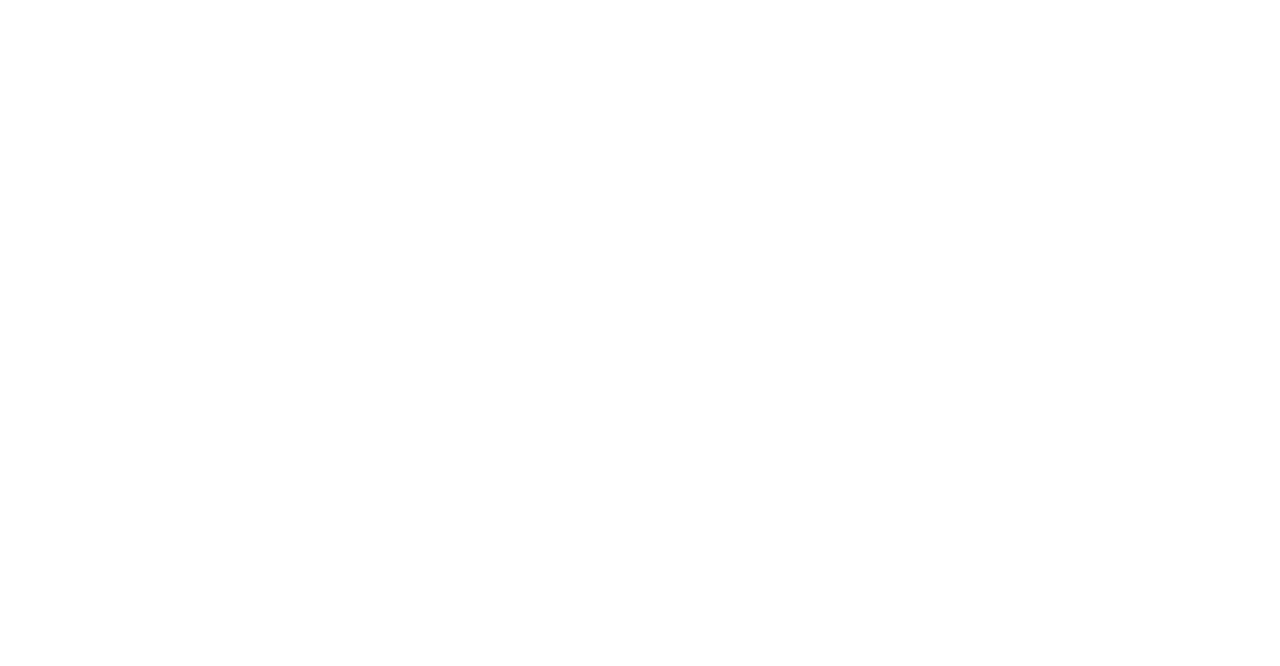
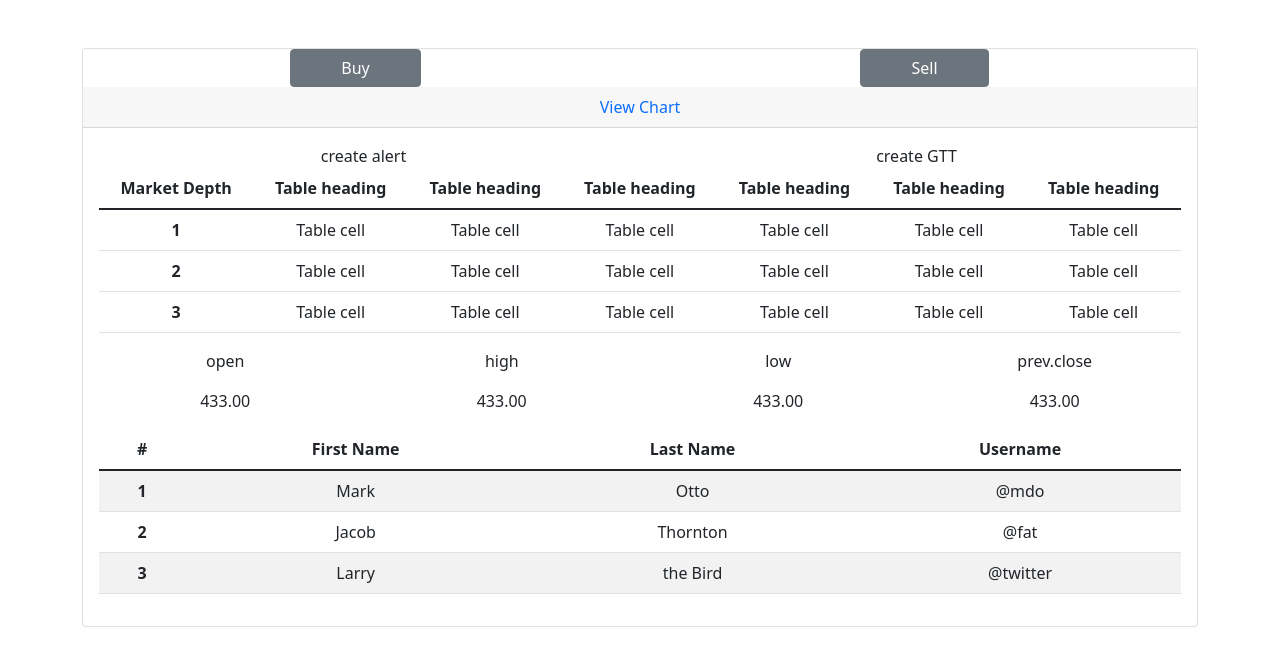
Before and after one commit to jsidd06/stock-portfolio, a React (Create React App) app: page /buy_sell in a window 1280 px wide. Before the commit this address had no page. Shown: the top 666 px of the page. Built offline with nearby package versions, Linux system fonts and the light colour scheme.

Commit message:
set the table

```diff
--- a/src/App.js
+++ b/src/App.js
@@ -1,5 +1,6 @@
 import React from 'react'
 import { BrowserRouter, Route, Routes } from 'react-router-dom'
+import BuySellScreen from './views/BuySellScreen/BuySellScreen';
 import Home from './views/Home/Home'
 import LoginScreen from './views/LoginScreen/LoginScreen';
 import StockScreen from "./views/StockView/StockView"
@@ -10,6 +11,7 @@
         <Route path="/" element={<Home />} />
         <Route path="/login" element={<LoginScreen />} />
         <Route path="/stock" element={<StockScreen />} />
+        <Route path="/buy_sell" element={<BuySellScreen />} />
       </Routes>
     </BrowserRouter>
   );
--- /dev/null
+++ b/src/views/BuySellScreen/BuySellScreen.js
@@ -0,0 +1,123 @@
+import React from 'react'
+import { Link } from 'react-router-dom';
+import { Button, Card, CardBody, CardHeader, Col, Container, Row, Table } from 'reactstrap'
+
+function BuySellScreen() {
+  return (
+    <Container className="text-center mt-5">
+      <Card>
+        <Row>
+          <Col md="6">
+            <Button style={{ paddingLeft: 50, paddingRight: 50 }}>Buy</Button>
+          </Col>
+          <Col md="6">
+            <Button style={{ paddingLeft: 50, paddingRight: 50 }}>Sell</Button>
+          </Col>
+        </Row>
+        <CardHeader>
+          <Link to="/view_chart" style={{ textDecoration: "none" }}>
+            View Chart{" "}
+          </Link>
+        </CardHeader>
+        <CardBody>
+          <Row>
+            <Col md="6">create alert</Col>
+            <Col md="6">create GTT</Col>
+          </Row>
+          <Table responsive>
+            <thead>
+              <tr>
+                <th>Market Depth</th>
+                <th>Table heading</th>
+                <th>Table heading</th>
+                <th>Table heading</th>
+                <th>Table heading</th>
+                <th>Table heading</th>
+                <th>Table heading</th>
+              </tr>
+            </thead>
+            <tbody>
+              <tr>
+                <th scope="row">1</th>
+                <td>Table cell</td>
+                <td>Table cell</td>
+                <td>Table cell</td>
+                <td>Table cell</td>
+                <td>Table cell</td>
+                <td>Table cell</td>
+              </tr>
+              <tr>
+                <th scope="row">2</th>
+                <td>Table cell</td>
+                <td>Table cell</td>
+                <td>Table cell</td>
+                <td>Table cell</td>
+                <td>Table cell</td>
+                <td>Table cell</td>
+              </tr>
+              <tr>
+                <th scope="row">3</th>
+                <td>Table cell</td>
+                <td>Table cell</td>
+                <td>Table cell</td>
+                <td>Table cell</td>
+                <td>Table cell</td>
+                <td>Table cell</td>
+              </tr>
+            </tbody>
+          </Table>
+          <Row>
+            <Col md="3">
+              <p>open</p>
+              <p>433.00</p>
+            </Col>
+            <Col md="3">
+              <p>high</p>
+              <p>433.00</p>
+            </Col>
+            <Col md="3">
+              <p>low</p>
+              <p>433.00</p>
+            </Col>
+            <Col md="3">
+              <p>prev.close</p>
+              <p>433.00</p>
+            </Col>
+          </Row>
+          <Table striped>
+            <thead>
+              <tr>
+                <th>#</th>
+                <th>First Name</th>
+                <th>Last Name</th>
+                <th>Username</th>
+              </tr>
+            </thead>
+            <tbody>
+              <tr>
+                <th scope="row">1</th>
+                <td>Mark</td>
+                <td>Otto</td>
+                <td>@mdo</td>
+              </tr>
+              <tr>
+                <th scope="row">2</th>
+                <td>Jacob</td>
+                <td>Thornton</td>
+                <td>@fat</td>
+              </tr>
+              <tr>
+                <th scope="row">3</th>
+                <td>Larry</td>
+                <td>the Bird</td>
+                <td>@twitter</td>
+              </tr>
+            </tbody>
+          </Table>
+        </CardBody>
+      </Card>
+    </Container>
+  );
+}
+
+export default BuySellScreen
--- a/src/views/StockView/StockView.js
+++ b/src/views/StockView/StockView.js
@@ -1,4 +1,5 @@
 import React from 'react'
+import { Link } from 'react-router-dom';
 import {Card, CardBody, CardHeader, Col, Container, Row}from "reactstrap"
 import data from "../../FakeData/FakeData"
 function StockView() {
@@ -13,7 +14,7 @@
             <Row>
               <Col>
                 <div key={stock.id}>
-                  <h3>{stock.company}</h3>
+                  <Link style={{textDecoration:"none"}} to="/buy_sell">{stock.company}</Link>
                   <p>Price: {stock.price}</p>
                   <p>Change: {stock.change}</p>
                   <p>Change Percentage: {stock.changePercentage}</p>
```
